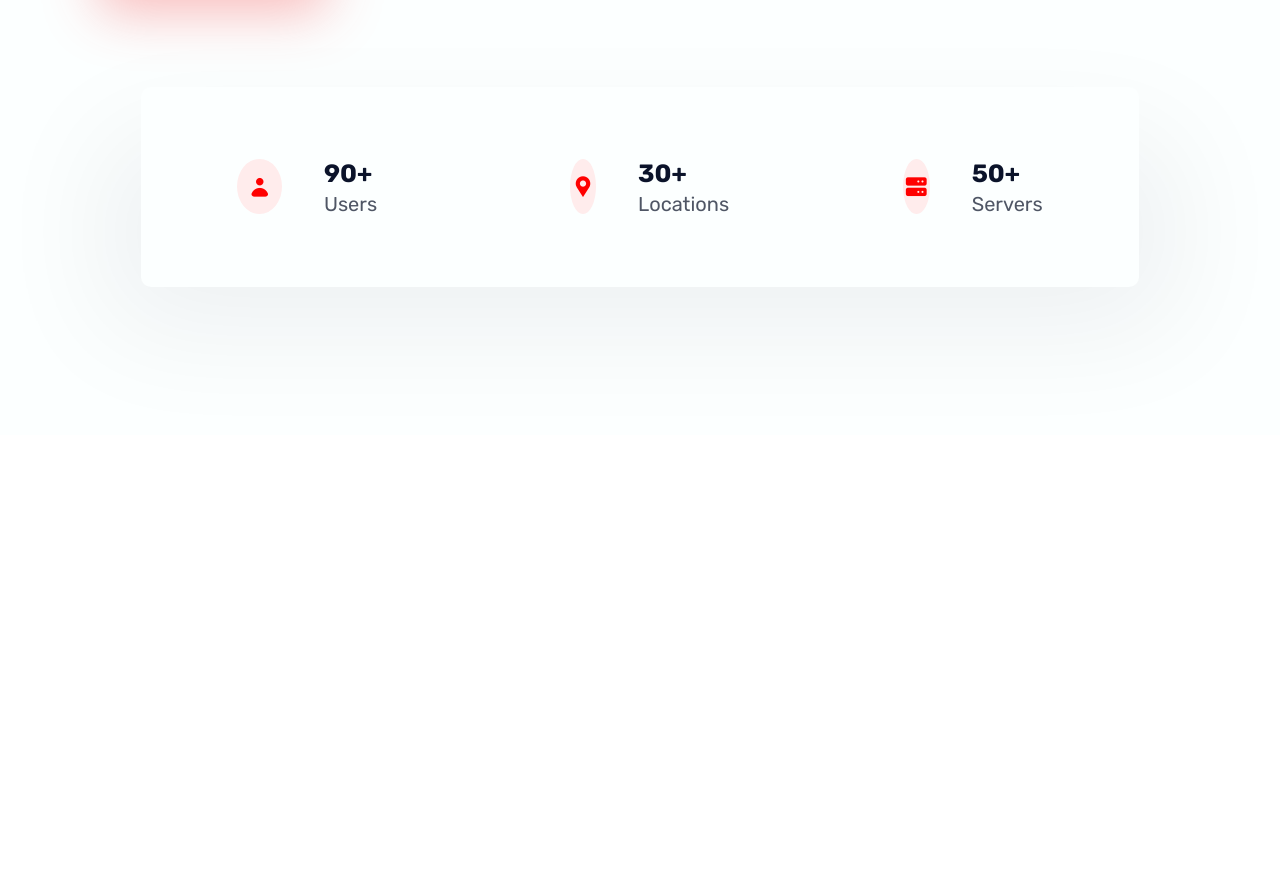
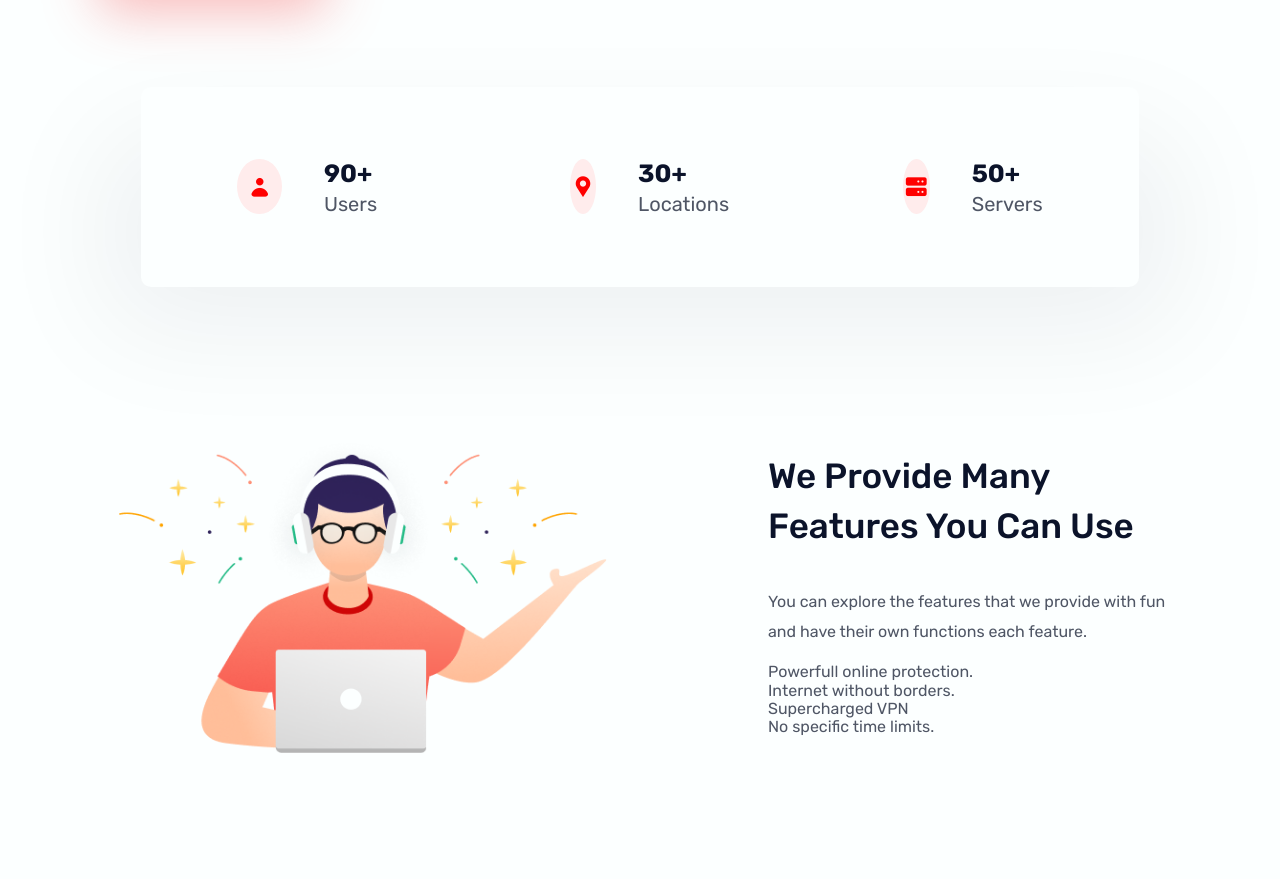
Before and after one commit to Olexandr-Sh/Project-LaslesVPN, a plain HTML site: page index.html in a window 1280 px wide. Shown: the part 568-1447 px from the top of the page. Before the commit the page ends 1003 px from the top, so only its background shows below. Drawn offline with nearby package versions, Linux system fonts and the light colour scheme.

Commit message:
added features content and set position of second image

```diff
--- a/css/main.css
+++ b/css/main.css
@@ -283,3 +283,31 @@ body {
   align-self: center;
   font-size: 26px;
 }
+.features-part-of-hero-section {
+  padding-bottom: 126px;
+}
+.second-img {
+  height: 318px;
+  width: 88%;
+}
+.position-second-img {
+  display: flex;
+  justify-content: center;
+}
+.padding-for-features-list {
+  padding-left: 128px;
+}
+.features {
+  margin: 0;
+  font-weight: 500;
+  font-size: 35px;
+  line-height: 50px;
+  color: #0b132a;
+  padding-bottom: 20px;
+}
+.features-sentence {
+  font-weight: normal;
+  font-size: 16px;
+  line-height: 30px;
+  color: #4f5665;
+}
--- a/index.html
+++ b/index.html
@@ -114,6 +114,27 @@
               </li>
             </ul>
           </div>
+          <div class="d-flex align-items-center features-part-of-hero-section">
+            <div class="hero-flex-item position-second-img">
+              <img
+                src="./images/fireworks_behind_a_person.png"
+                alt="fireworks behind a happy person"
+                class="second-img"
+              />
+            </div>
+            <div class="hero-flex-item padding-for-features-list">
+              <h2 class="features">We Provide Many Features You Can Use</h2>
+              <p class="features-sentence">
+                You can explore the features that we provide with fun and have
+                their own functions each feature.
+              </p>
+              <ul>
+                <li class="custom-list-item">Powerfull online protection.</li>
+                <li class="custom-list-item">Internet without borders.</li>
+                <li class="custom-list-item">Supercharged VPN</li>
+                <li class="custom-list-item">No specific time limits.</li>
+              </ul>
+            </div>
           </div>
         </div>
       </section>
```
Lines whose indentation alone changed are shown as unchanged.
